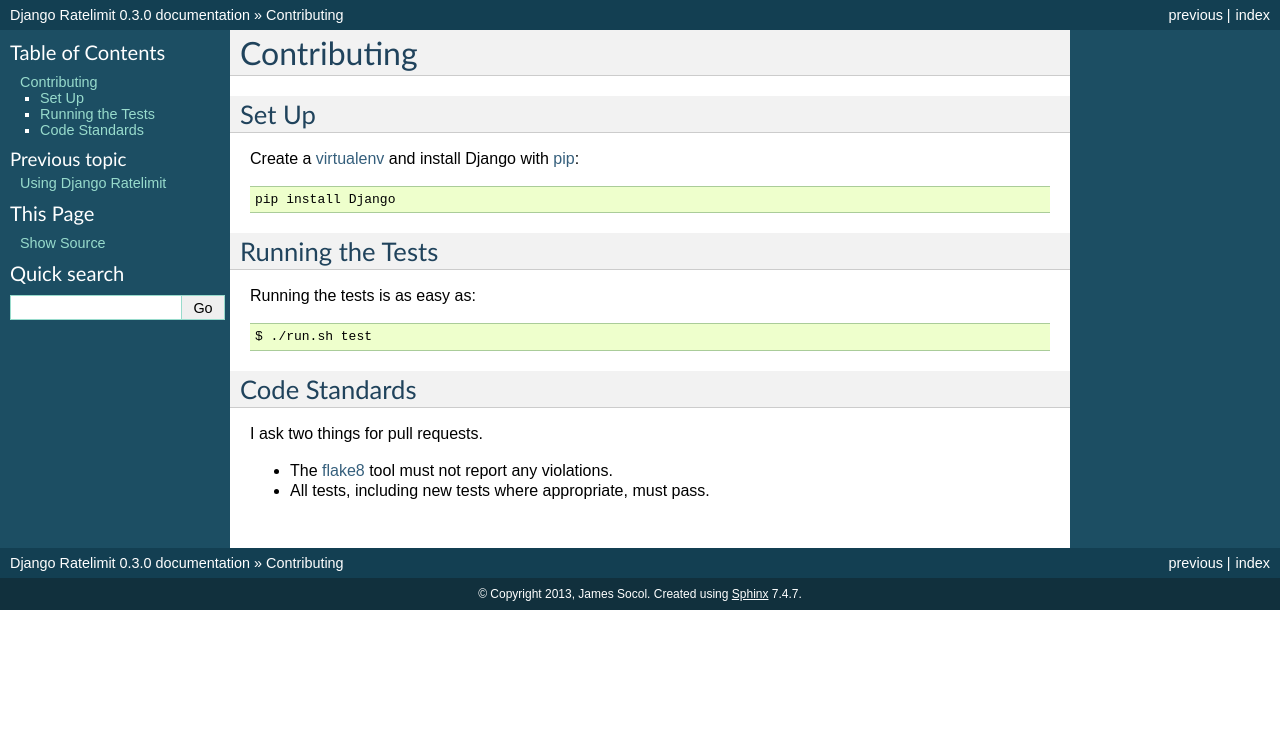
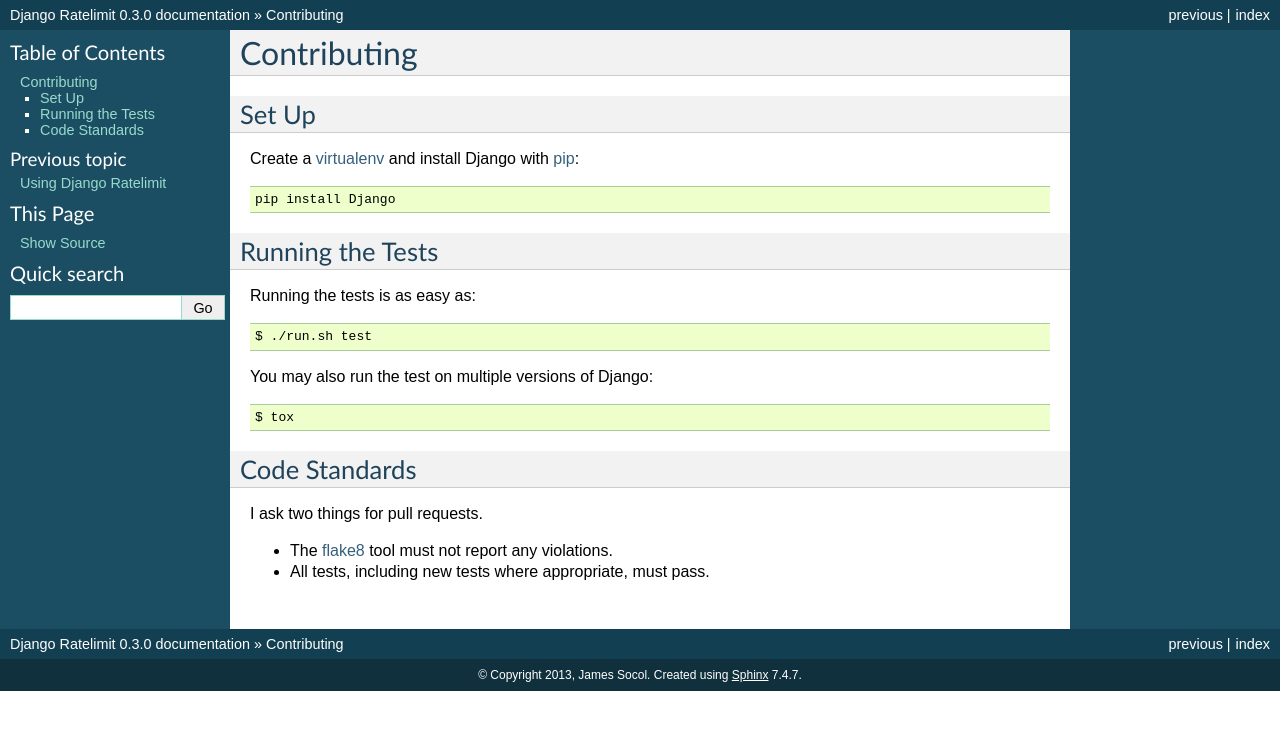
Before and after one commit to jsocol/django-ratelimit, a Sphinx documentation site: the page built from docs/contributing.rst, in a window 1280 px wide. Shown: the top 730 px of the page. Built offline with Sphinx 7.4.7, drawn with Linux system fonts in a browser that asks for light colours.

Commit message:
Update contributing docs to show how to run tox tests.

```diff
--- a/docs/contributing.rst
+++ b/docs/contributing.rst
@@ -20,6 +20,10 @@
 
     $ ./run.sh test
 
+You may also run the test on multiple versions of Django::
+
+    $ tox
+
 
 Code Standards
 ==============
```
